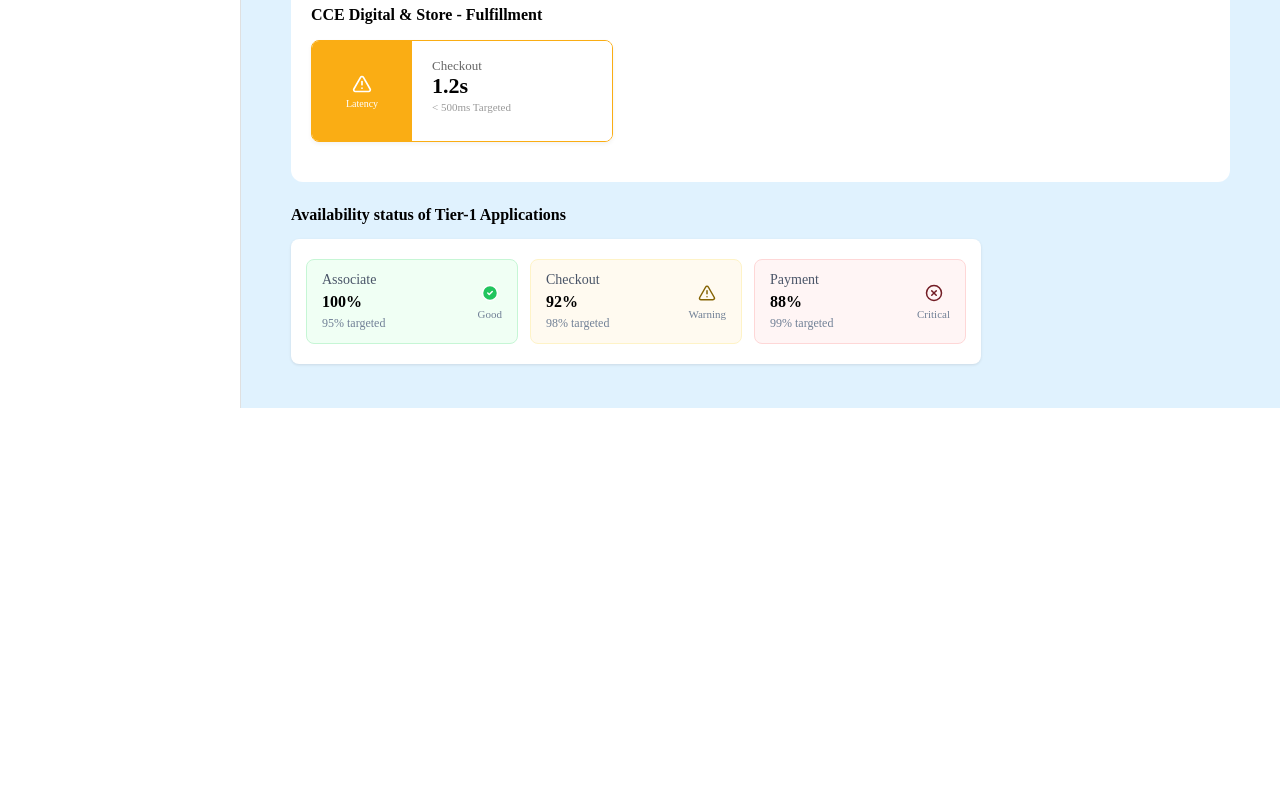
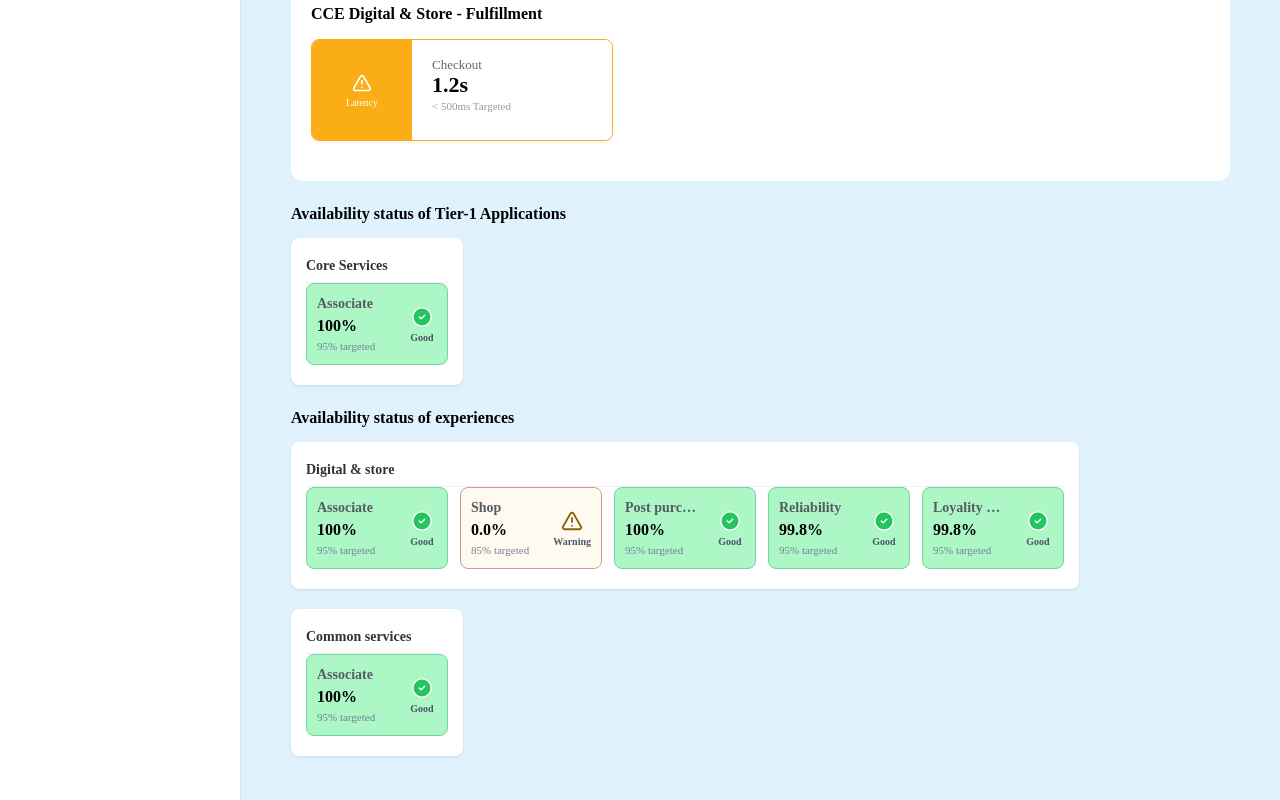
Before and after one commit to someshmca/sre-portal, a React (Vite) app: page / in a window 1280 px wide. Shown: the part 1263-2063 px from the top of the page. Before the commit the page ends 1671 px from the top, so only its background shows below. Built offline with nearby package versions, Linux system fonts and the light colour scheme.

Commit message:
style: Header fix issues and icon size changes in status box

```diff
--- a/src/components/dashboard/AvailabilitySection/AvailabilityBox.tsx
+++ b/src/components/dashboard/AvailabilitySection/AvailabilityBox.tsx
@@ -12,10 +12,28 @@ export interface AppStatus {
 
 const AvailabilityBox: React.FC<{ data: AppStatus }> = ({ data }) => {
     const getStatusIcon = () => {
+        // Using 22px as requested for better visibility
+        const iconSize = 22;
+
         switch (data.type) {
-      case 'success': return <div className="icon-wrapper"><CheckCircle2 size={18} fill="#22c55e" color="white" /></div>;
-      case 'warning': return <div className="icon-wrapper"><AlertTriangle size={18} color="#856404" /></div>;
-      case 'danger': return <div className="icon-wrapper"><XCircle size={18} color="#721c24" /></div>;
+          case 'success':
+            return (
+              <div className="icon-wrapper">
+                <CheckCircle2 size={iconSize} fill="#22c55e" color="white" strokeWidth={1.5} />
+              </div>
+            );
+          case 'warning':
+            return (
+              <div className="icon-wrapper">
+                <AlertTriangle size={iconSize} color="#856404" strokeWidth={2} />
+              </div>
+            );
+          case 'danger':
+            return (
+              <div className="icon-wrapper">
+                <XCircle size={iconSize} color="#721c24" strokeWidth={2} />
+              </div>
+            );
           default: return null;
         }
       };
@@ -23,12 +41,13 @@ const AvailabilityBox: React.FC<{ data: AppStatus }> = ({ data }) => {
       return (
         <div className={`status-box ${data.type}`}>
           <div className="box-left">
-        <span className="title">{data.title}</span>
+            <span className="title" title={data.title}>{data.title}</span>
             <span className="percent">{data.percent}</span>
             <span className="target">{data.target}</span>
           </div>
           <div className="box-right">
             {getStatusIcon()}
+            {/* Bold 600 weight applied here */}
             <span className="status-label">{data.status}</span>
           </div>
         </div>
--- a/src/components/dashboard/AvailabilitySection/AvailabilityCard.tsx
+++ b/src/components/dashboard/AvailabilitySection/AvailabilityCard.tsx
@@ -2,12 +2,14 @@ import React from 'react';
 import AvailabilityBox, { type AppStatus } from './AvailabilityBox';
 
 interface CardProps {
+  title: string;
   items: AppStatus[];
 }
 
-const AvailabilityCard: React.FC<CardProps> = ({ items }) => {
+const AvailabilityCard: React.FC<CardProps> = ({ title, items }) => {
   return (
     <div className="availability-card">
+      <h3 className="card-group-title">{title}</h3>
       <div className="boxes-grid">
         {items.map((item) => (
           <AvailabilityBox key={item.id} data={item} />
--- a/src/components/dashboard/AvailabilitySection/AvailabilitySection.scss
+++ b/src/components/dashboard/AvailabilitySection/AvailabilitySection.scss
@@ -12,14 +12,24 @@
       display: flex;
       flex-wrap: wrap;
       gap: 20px;
+      align-items: flex-start;
     }
 
     .availability-card {
       background: #fff;
       padding: 20px 15px;
       border-radius: 8px;
-      box-shadow: 0 1px 3px rgba(0,0,0,0.1);
-      width: fit-content; // Shrinks to fit boxes
+      box-shadow: 0 1px 3px rgba(0, 0, 0, 0.1);
+      width: fit-content;
+
+      .card-group-title {
+        font-size: 14px;
+        font-weight: 600;
+        color: #333;
+        margin-block: 0;
+        padding-bottom: 8px;
+        border-bottom: 1px solid #f0f0f0;
+      }
 
       .boxes-grid {
         display: flex;
@@ -32,29 +42,58 @@
       display: flex;
       justify-content: space-between;
       align-items: center;
-      width: 180px;
-      flex: 0 0 180px;
-      padding: 12px 15px;
+      width: 120px; // Maintained as requested
+      flex: 0 0 120px;
+      padding: 12px 10px; // Slightly reduced horizontal padding to fit 120px width
       border-radius: 8px;
       border: 1px solid;
 
-      &.success { background: #f0fff4; border-color: #c6f6d5; }
-      &.warning { background: #fffaf0; border-color: #fef3c7; }
-      &.danger { background: #fff5f5; border-color: #fed7d7; }
+      &.success { background: #ADF7C6; border-color: #75D6A4; }
+      &.warning { background: #fffaf0; border-color: #CC9A99; }
+      &.danger { background: #F9E5E3; border-color: #fed7d7; }
 
       .box-left {
         display: flex;
         flex-direction: column;
-        .title { font-size: 14px; color: #4a5568; margin-bottom: 5px; }
+        overflow: hidden;
+
+        .title {
+          font-size: 14px;
+          color: #555a63;
+          margin-bottom: 5px;
+          font-weight: 600;
+          text-overflow: ellipsis;
+          white-space: nowrap;
+          overflow: hidden;
+          width: 75px; // Adjusted for 120px total width
+        }
         .percent { font-size: 16px; font-weight: bold; color: #000; margin-bottom: 5px; }
-        .target { font-size: 12px; color: #718096; }
+        .target { font-size: 11px; color: #718096; }
       }
 
       .box-right {
         display: flex;
         flex-direction: column;
         align-items: center;
-        .status-label { font-size: 11px; color: #718096; margin-top: 2px; }
+        justify-content: center;
+        min-width: 30px; // Ensure space for the larger icon
+
+        .icon-wrapper {
+          display: flex;
+          align-items: center;
+          justify-content: center;
+          background: transparent; // Ensure no background circle
+          border: none;            // Removed icon border
+          padding: 0;
+        }
+
+        .status-label {
+          font-size: 10px;
+          color: #4a5568;
+          margin-top: 4px;
+          font-weight: 600; // Text bold with 600 as requested
+          text-transform: capitalize;
+        }
       }
     }
   }
--- a/src/components/dashboard/AvailabilitySection/AvailabilitySection.tsx
+++ b/src/components/dashboard/AvailabilitySection/AvailabilitySection.tsx
@@ -3,21 +3,71 @@ import AvailabilityCard from './AvailabilityCard';
 import { type AppStatus } from './AvailabilityBox';
 import './AvailabilitySection.scss';
 
+// Define the structure for the API-ready data
+interface CardData {
+  title: string;
+  apps: AppStatus[];
+}
+
+interface SectionData {
+  heading: string;
+  cards: CardData[];
+}
+
 const AvailabilitySection: React.FC = () => {
-  // This array represents the data you will eventually 'fetch' from the API
-  const tier1Apps: AppStatus[] = [
-    { id: 1, title: 'Associate', percent: '100%', target: '95% targeted', status: 'Good', type: 'success' },
-    { id: 2, title: 'Checkout', percent: '92%', target: '98% targeted', status: 'Warning', type: 'warning' },
-    { id: 3, title: 'Payment', percent: '88%', target: '99% targeted', status: 'Critical', type: 'danger' },
+  // Now using AppStatus through the interfaces above
+  const sections: SectionData[] = [
+    {
+      heading: "Availability status of Tier-1 Applications",
+      cards: [
+        {
+          title: "Core Services",
+          apps: [
+            { id: 1, title: 'Associate', percent: '100%', target: '95% targeted', status: 'Good', type: 'success' }
+          ]
+        }
+      ]
+    },
+    {
+      heading: "Availability status of experiences",
+      cards: [
+        {
+          title: "Digital & store",
+          apps: [
+            { id: 2, title: 'Associate', percent: '100%', target: '95% targeted', status: 'Good', type: 'success' },
+            { id: 3, title: 'Shop', percent: '0.0%', target: '85% targeted', status: 'Warning', type: 'warning' },
+            { id: 4, title: 'Post purchase', percent: '100%', target: '95% targeted', status: 'Good', type: 'success' },
+            { id: 5, title: 'Reliability', percent: '99.8%', target: '95% targeted', status: 'Good', type: 'success' },
+            { id: 6, title: 'Loyality & Reliability', percent: '99.8%', target: '95% targeted', status: 'Good', type: 'success' },
+          ]
+        },
+        {
+          title: "Common services",
+          apps: [
+            { id: 7, title: 'Associate', percent: '100%', target: '95% targeted', status: 'Good', type: 'success' }
+          ]
+        }
+      ]
+    }
   ];
 
   return (
-    <section className="availability-section">
-      <h2 className="section-heading">Availability status of Tier-1 Applications</h2>
-      <div className="cards-wrapper">
-        <AvailabilityCard items={tier1Apps} />
-      </div>
-    </section>
+    <div className="availability-wrapper">
+      {sections.map((section, idx) => (
+        <section key={idx} className="availability-section">
+          <h2 className="section-heading">{section.heading}</h2>
+          <div className="cards-wrapper">
+            {section.cards.map((card, cIdx) => (
+              <AvailabilityCard
+                key={`${idx}-${cIdx}`}
+                title={card.title}
+                items={card.apps}
+              />
+            ))}
+          </div>
+        </section>
+      ))}
+    </div>
   );
 };
 
--- a/src/components/layout/Header/Header.module.scss
+++ b/src/components/layout/Header/Header.module.scss
@@ -3,9 +3,10 @@
     justify-content: space-between;
     align-items: center;
     width: 100%;
+    max-width: 100vw; // Ensure it doesn't exceed screen width
     height: 100%;
-    padding: 0 20px; // Ensure padding keeps icons away from the very edge
-    box-sizing: border-box; // Critical to include padding in width calculation
+    padding: 0 20px;
+    box-sizing: border-box;
   }
 
   .leftSection {
--- a/src/components/layout/MainLayout.module.scss
+++ b/src/components/layout/MainLayout.module.scss
@@ -10,8 +10,9 @@
 
   .header {
     width: 100%;
-    position: sticky;
+    position: fixed; // Changed from sticky to fixed
     top: 0;
+    left: 0;        // Ensure it starts from the very left
     z-index: 1000;
     height: 60px;
     background-color: #ffffff;
@@ -26,6 +27,7 @@
     flex: 1; // Fills remaining vertical space
     width: 100%;
     background-color: #e0f2fe; // Light sky blue background for the whole right side
+    margin-top: 60px; // CRITICAL: Match this to your header height
   }
 
   .sidebar {
```
Lines whose indentation alone changed are shown as unchanged.
